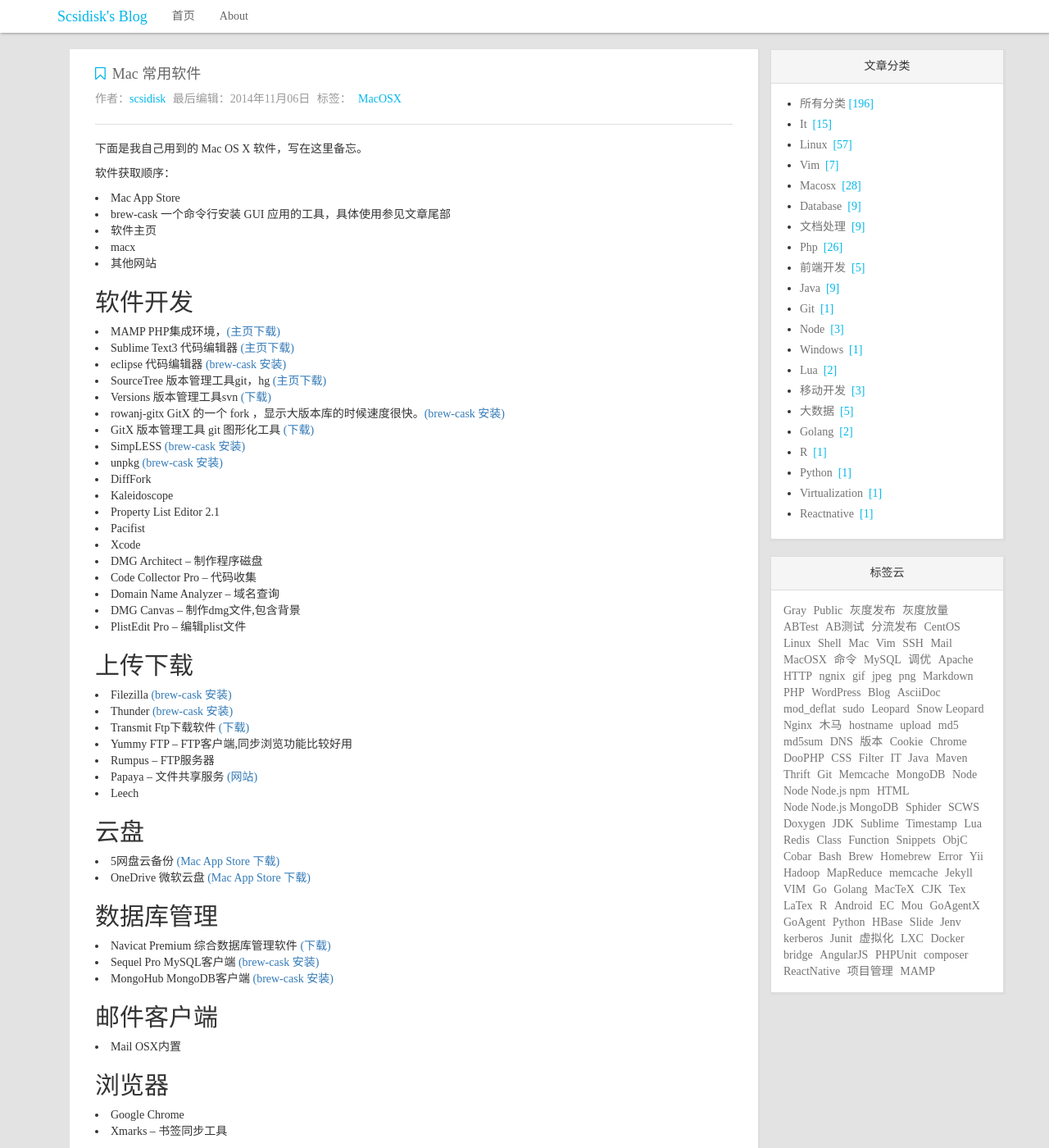
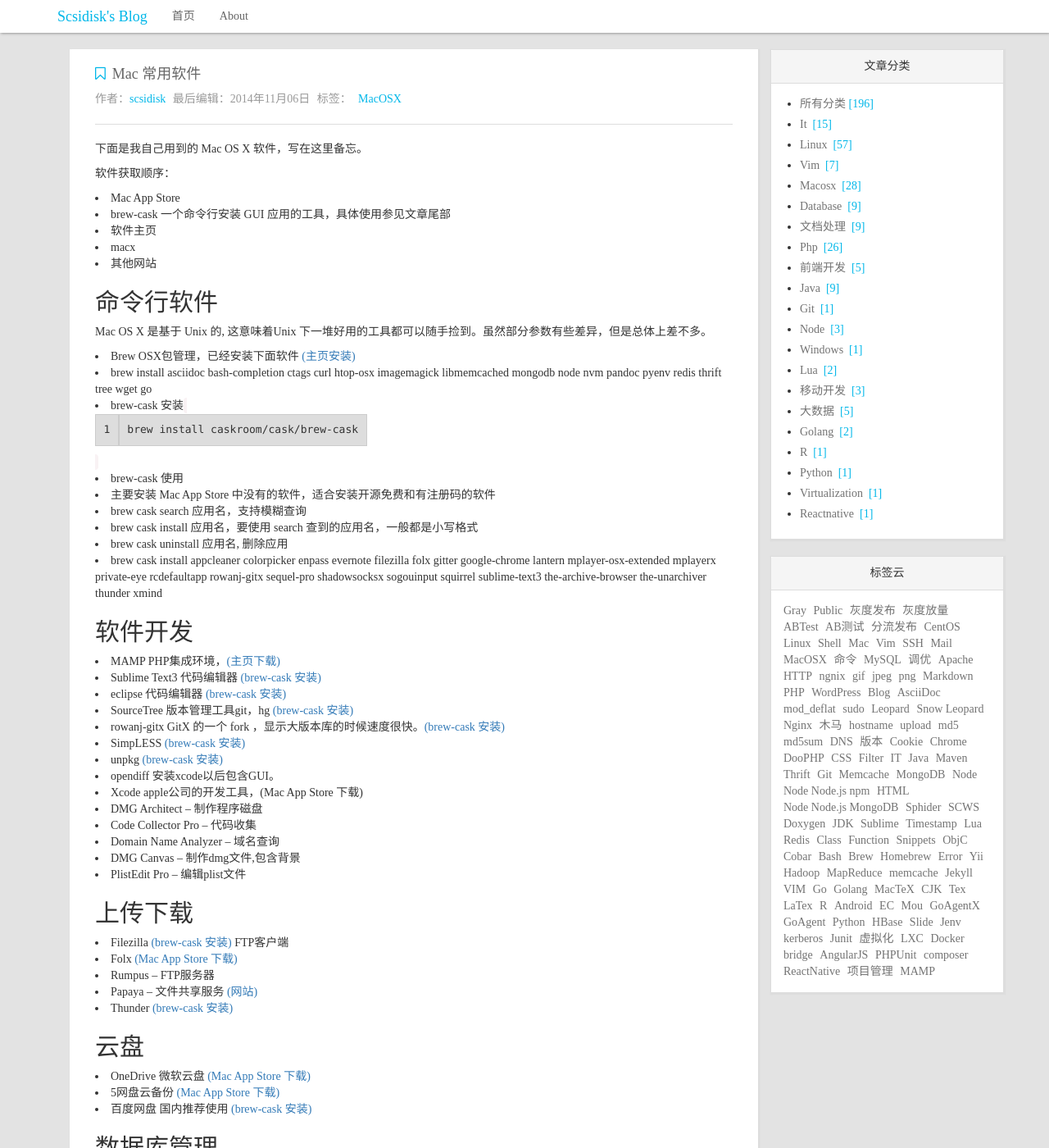
Before and after one commit to scsidisk/scsidisk.github.io, a Jekyll site: the page built from _posts/2014-11-06-macsoft.md, in a window 1280 px wide and 1400 px high. Shown: the whole window at 82% size. Built offline with Jekyll 4.4.1, drawn with Linux system fonts in a browser that asks for light colours; nearby versions of some CDN libraries; comment, search, counter and statistics services are not loaded; some of the changed text lies outside the part shown.

Commit message:
refactor: macsoft

```diff
--- a/_posts/2014-11-06-macsoft.md
+++ b/_posts/2014-11-06-macsoft.md
@@ -17,22 +17,32 @@
 * macx
 * 其他网站
 
+## 命令行软件
+
+Mac OS X 是基于 Unix 的, 这意味着Unix 下一堆好用的工具都可以随手捡到。虽然部分参数有些差异，但是总体上差不多。
+
+- Brew OSX包管理，已经安装下面软件 [(主页安装)](http://brew.sh/)
+    + brew install asciidoc bash-completion ctags curl htop-osx imagemagick libmemcached mongodb node nvm pandoc pyenv redis thrift tree wget go
+    + brew-cask 安装 `brew install caskroom/cask/brew-cask`
+
+- brew-cask 使用
+    + 主要安装 Mac App Store 中没有的软件，适合安装开源免费和有注册码的软件
+    + brew cask search 应用名，支持模糊查询
+    + brew cask install 应用名，要使用 search 查到的应用名，一般都是小写格式
+    + brew cask uninstall 应用名, 删除应用
+    + brew cask install appcleaner colorpicker enpass evernote filezilla folx gitter google-chrome lantern mplayer-osx-extended mplayerx private-eye rcdefaultapp rowanj-gitx sequel-pro shadowsocksx sogouinput squirrel sublime-text3 the-archive-browser the-unarchiver thunder xmind
+
 ## 软件开发
 
 - MAMP PHP集成环境，[(主页下载)](http://www.mamp.info/en/downloads/)
-- Sublime Text3 代码编辑器 [(主页下载)](http://www.sublimetext.com/3)
+- Sublime Text3 代码编辑器 [(brew-cask 安装)](js:return false;)
 - eclipse 代码编辑器 [(brew-cask 安装)](js:return false;)
-- SourceTree 版本管理工具git，hg [(主页下载)](http://www.sourcetreeapp.com)
-- Versions 版本管理工具svn [(下载)](http://soft.macx.cn/4153.htm)
+- SourceTree 版本管理工具git，hg [(brew-cask 安装)](js:return false;)
 - rowanj-gitx GitX 的一个 fork ，显示大版本库的时候速度很快。[(brew-cask 安装)](js:return false;)
-- GitX 版本管理工具 git 图形化工具 [(下载)](http://soft.macx.cn/4153.htm)
 - SimpLESS [(brew-cask 安装)](js:return false;)
 - unpkg  [(brew-cask 安装)](js:return false;)
-- DiffFork
-- Kaleidoscope
-- Property List Editor 2.1
-- Pacifist
-- Xcode
+- opendiff 安装xcode以后包含GUI。
+- Xcode apple公司的开发工具，(Mac App Store 下载)
 - DMG Architect -- 制作程序磁盘
 - Code Collector Pro -- 代码收集
 - Domain Name Analyzer -- 域名查询
@@ -41,24 +51,23 @@
 
 ## 上传下载
 
-- Filezilla [(brew-cask 安装)](js:return false;)
-- Thunder [(brew-cask 安装)](js:return false;)
-- Transmit Ftp下载软件 [(下载)](http://soft.macx.cn/2910.htm)
-- Yummy FTP -- FTP客户端,同步浏览功能比较好用
+- Filezilla [(brew-cask 安装)](js:return false;) FTP客户端
+- Folx [(Mac App Store 下载)](https://itunes.apple.com/cn/app/folx-go/id736584830?mt=12)
 - Rumpus -- FTP服务器
 - Papaya -- 文件共享服务 [(网站)](http://lightheadsw.com/papaya)
-- Leech
+- Thunder [(brew-cask 安装)](js:return false;)
 
 ## 云盘
 
+- OneDrive 微软云盘 [(Mac App Store 下载)](https://itunes.apple.com/cn/app/onedrive/id823766827?mt=12)
 - 5网盘云备份 [(Mac App Store 下载)](https://itunes.apple.com/cn/app/5wang-pan-yun-bei-fen/id615150853?mt=12)
-- OneDrive 微软云盘 [(Mac App Store 下载)](https://itunes.apple.com/cn/app/onedrive/id823766827?mt=12)
+- 百度网盘 国内推荐使用 [(brew-cask 安装)](js:return false;)
 
 ## 数据库管理
 
-- Navicat Premium 综合数据库管理软件 [(下载)](http://soft.macx.cn/soft5696.htm)
 - Sequel Pro MySQL客户端  [(brew-cask 安装)](js:return false;)
 - MongoHub MongoDB客户端  [(brew-cask 安装)](js:return false;)
+- [商]Navicat Premium 综合数据库管理软件(MSSQL, Orocle, MySQL, SQLite) [(下载)](http://soft.macx.cn/soft5696.htm)
 
 ## 邮件客户端
 
@@ -66,48 +75,50 @@
 
 ## 浏览器
 
-- Google Chrome
-- Xmarks -- 书签同步工具
+- Google Chrome [(brew-cask 安装)](js:return false;)
 
 ## 聊天交友
 
 - QQ [(Mac App Store 下载)](https://itunes.apple.com/cn/app/qq/id451108668?mt=12)
+- 微信 [(Mac App Store 下载)](https://itunes.apple.com/cn/app/wechat/id836500024?mt=12)
 - iMessage OSX内置
 
 ## 记事
 
+- Evernote 云笔记 [(Mac App Store 下载)](https://itunes.apple.com/cn/app/yin-xiang-bi-ji/id406056744?mt=12)
 - Wundlist 任务列表 [(Mac App Store 下载)](https://itunes.apple.com/cn/app/qi-miao-qing-dan-ren-wu-guan/id410628904?mt=12)
-- Evernote 云笔记 [(Mac App Store 下载)](https://itunes.apple.com/cn/app/yin-xiang-bi-ji/id406056744?mt=12)
 
 ## 新闻阅读
 
+- IT头条(手机App)
+- ZAKER(手机App)
+- 豆瓣 <douban.com>
 - NetNewsWire [(brew-cask 安装)](js:return false;)
 - feedly 查看订阅的资讯 [(Mac App Store 下载)](https://itunes.apple.com/cn/app/feedly.-read-more-know-more./id865500966?mt=12)
 
-
 ## 设计
 
-- Adobe Photoshop CS6
+- [商]Adobe Photoshop CS6
 - Axure RP Pro
 - XMind -- 漂亮(java程序)  [(brew-cask 安装)](js:return false;)
-- Mindjet -- Mac原生程序,不需要java (以前叫MindManager)
-- Pixelmator
-- OmniGraffle
+- [商]Mindjet -- Mac原生程序,不需要java (以前叫MindManager)
+- [商]Pixelmator
+- [商]OmniGraffle
 - Xee
 - Web Snapper -- 网页保存
 - HexColor -- 屏幕取色
 
 ## 办公
 
-- iWork '09
-- Microsoft Office 2011
-- iDocument -- 文档管理
+- [商]iWork 安装低版本以后可以升级
+- [商]Microsoft Office 2011 如果 iWork 够用，可以不安装
+- [商]iDocument -- 文档管理
 - Yep -- 文档管理  [(brew-cask 安装)](js:return false;)
 
 ## 文档
 
 - Doxygen
-- Dash 查看文档利器 [(Mac App Store 下载)](https://itunes.apple.com/cn/app/dash-docs-snippets/id458034879?mt=12)
+- [商]Dash 查看文档利器 [(Mac App Store 下载)](https://itunes.apple.com/cn/app/dash-docs-snippets/id458034879?mt=12)
 - OmegaT+
 - Mou -- Markdown 编辑器 [(brew-cask 安装)](js:return false;)
 - iDocument
@@ -132,37 +143,35 @@
 
 ## 系统工具
 
-- Xmarks for Safari 同步书签
-- iStat Menus 在导航栏显示计算机状态
+- iStat Menus 现在可以直接使用活动监视器右键选项
 - AppCleaner [(brew-cask 安装)](js:return false;)
 - Blackmagic Disk Speed Test 测试SSD硬盘的性能 [(Mac App Store 下载)](https://itunes.apple.com/cn/app/blackmagic-disk-speed-test/id425264550?mt=12)
-- Renamer4Mac
+- Renamer4Mac 现在选择多个项目以后右键可以直接改名
 - SmartBackup
 - The Archive Browser  [(brew-cask 安装)](js:return false;)
 - The Unarchiver 多种格式的解压缩 [(Mac App Store 下载)](https://itunes.apple.com/cn/app/the-unarchiver/id425424353?mt=12)
-- Tunnelblick  [(brew-cask 安装)](js:return false;)
+- Tunnelblick OpenVPN 客户端 [(brew-cask 安装)](js:return false;)
 - iDefrag
-- 1Password
+- enpass 密码管理 [(Mac App Store 下载)](https://itunes.apple.com/app/enpass-password-manager-best/id732710998?mt=12)
 - Caffeine 让你的mac清醒 [(Mac App Store 下载)](https://itunes.apple.com/cn/app/caffeine/id411246225?mt=12)
 - Go2Shell 从 Finder 进入 Shell [(Mac App Store 下载)](https://itunes.apple.com/cn/app/go2shell/id445770608?mt=12)
-- GoAgentX
+- Lantern 蓝灯, 科学上网 [(brew-cask 安装)](js:return false;)
 - Data Rescue 3
 - QREncoder [(Mac App Store 下载)](https://itunes.apple.com/cn/app/qrencoder/id452695239?mt=12)
-- Burn
-- VMware Fusion -- 虚拟机软件
-- AnyToISO -- 转换其他文件到iso
+- [商]VMware Fusion -- 虚拟机软件
+- AnyToISO -- 转换其他文件到iso, 限制版免费
 
 ## 媒体播放
 
+- 搜狐影音 [(Mac App Store 下载)](https://itunes.apple.com/cn/app/sou-hu-ying-yin/id777476210?mt=12)
 - 爱奇艺视频 [(Mac App Store 下载)](https://itunes.apple.com/cn/app/ai-qi-yi-shi-pin/id586515652?mt=12)
 - 爱奇艺PPS影音 [(Mac App Store 下载)](https://itunes.apple.com/cn/app/ai-qi-yipps-ying-yin/id497091398?mt=12)
-- 搜狐影音 [(Mac App Store 下载)](https://itunes.apple.com/cn/app/sou-hu-ying-yin/id777476210?mt=12)
 - AtPill 豆瓣电台 [(Mac App Store 下载)](https://itunes.apple.com/cn/app/dou-ban-dian-tai/id590504521?mt=12)
-- MPlayer OSX Extended
-- MPlayerX
 - PPTV网络电视 [(Mac App Store 下载)](https://itunes.apple.com/cn/app/pptv-wang-luo-dian-shi/id492020078?mt=12)
+- MPlayer OSX Extended 视频播放软件 `brew cask install mplayer-osx-extended`
+- MPlayerX 视频播放软件 `brew cask install mplayerx`
 - VOX [(Mac App Store 下载)](https://itunes.apple.com/cn/app/vox/id461369673?mt=12)
-- DynamicLyrics - 同步,显示歌词
+- DynamicLyrics - 同步,显示歌词 `brew cask install dynamiclyrics`
 - Total Video Converter Lite -- 视频转换
 - SmartConverter 视频转换
 
@@ -189,16 +198,3 @@
 - Solidworks 适用于机械和精确产品设计的先进建模工具。[(主页)](http://www.solidworks.com/)
 - ZBrush 流行的先进3D雕塑工具。有着功能强大的基于体素的系统。 [(主页)](http://pixologic.com/zbrush/features/overview/)
 - Lightwave 3D 经典的3D图形软件，有功能强大的渲染、动画和建模工具。[(主页)](https://www.lightwave3d.com/)
-
-## 命令行软件
-
-- Brew OSX包管理，已经安装下面软件 [(主页安装)](http://brew.sh/)
-	+ brew install wget go maven pandoc redis rename tree asciidoc
-	+ brew-cask 安装 `brew install caskroom/cask/brew-cask`
-
-- brew-cask 使用
-	+ 主要安装 Mac App Store 中没有的软件，适合安装开源免费和有注册码的软件
-	+ brew cask search 应用名，支持模糊查询
-	+ brew cask install 应用名，要使用 search 查到的应用名，一般都是小写格式
-	+ brew cask uninstall 应用名, 删除应用
-	+ brew cask install appcleaner burn difffork eclipse-java filezilla rowanj-gitx mongohub mou netnewswire sequel-pro time-out tunnelblick yep simpless thunder xmind ichm unpkg
```
Also changed, not shown: other parts of _posts/2014-11-06-macsoft.md (+2 -2 lines).
